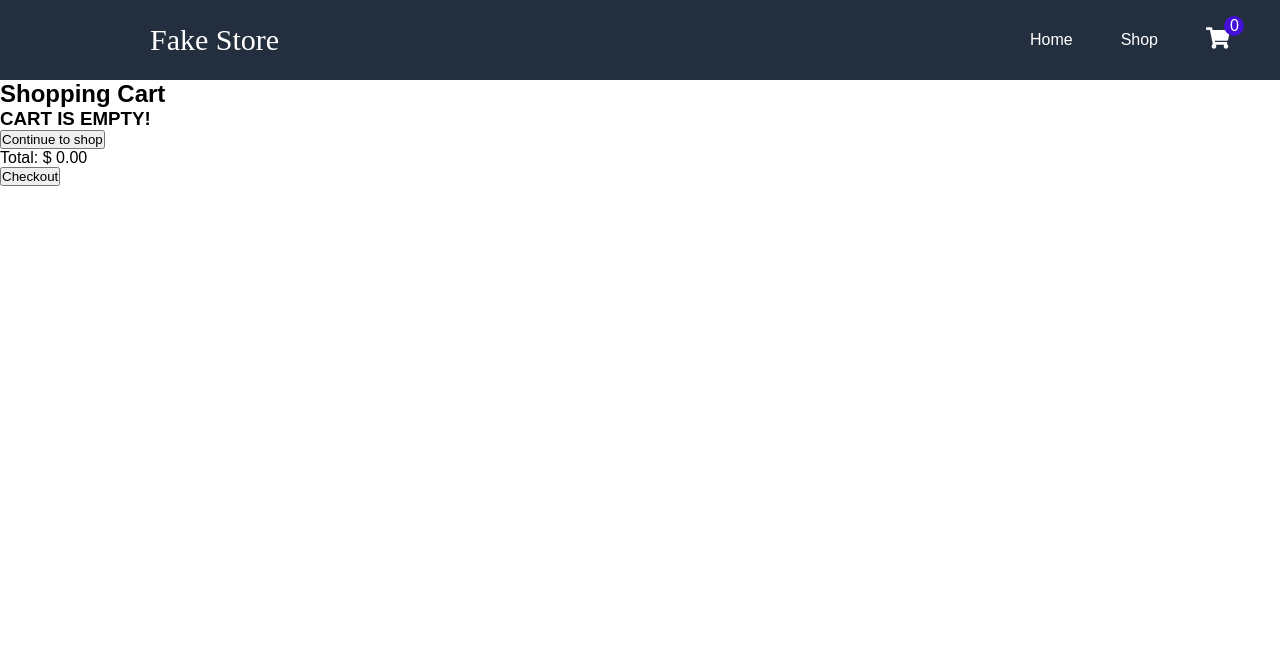
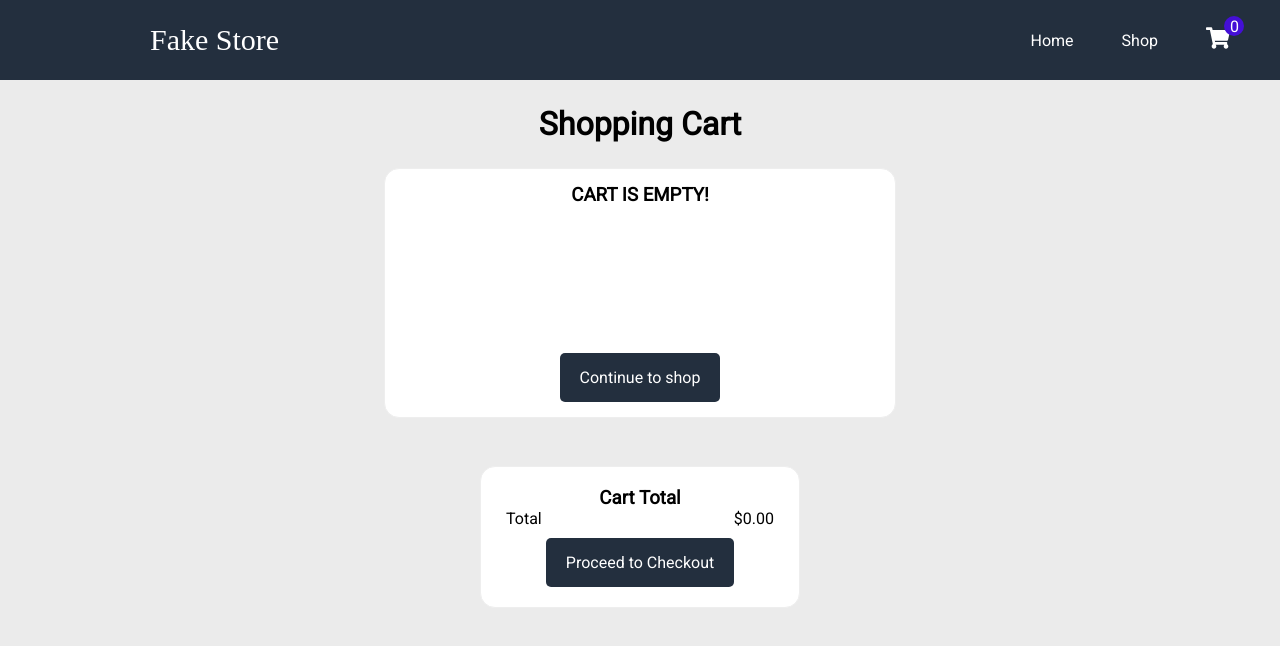
Before and after one commit to victavila/shopping-cart, a React (Create React App) app: page /cart in a window 1280 px wide. Shown: the top 646 px of the page. Built offline with nearby package versions, Linux system fonts and the light colour scheme; a web font is replaced by a local one.

Commit message:
Added styling to cart page

```diff
--- a/public/index.html
+++ b/public/index.html
@@ -11,6 +11,7 @@
     <link rel="preconnect" href="https://fonts.googleapis.com">
     <link rel="preconnect" href="https://fonts.gstatic.com" crossorigin>
     <link href="https://fonts.googleapis.com/css2?family=Dela+Gothic+One&display=swap" rel="stylesheet">
+    <link href="https://fonts.googleapis.com/css2?family=Roboto&display=swap" rel="stylesheet">
     <title>Shopping Cart</title>
   </head>
   <body>
--- a/src/index.css
+++ b/src/index.css
@@ -2,8 +2,19 @@
   box-sizing: border-box;
   margin: 0;
   padding: 0;
-  font-family: sans-serif;
+  font-family: 'Roboto', sans-serif;
 }
+
+body {
+  height: 100%;
+  background-color: #ebebeb;
+}
+
+/*
+-------
+Nav
+-------
+*/
 
 nav {
   background-color: #232f3e;
@@ -73,8 +84,13 @@ nav {
   font-size: 1.5rem;
 }
 
+/*
+------------
+Shop page
+------------
+*/
+
 .shop__container {
-  background-color: #ebebeb;
   display: flex;
   flex-direction: column;
   align-items: center;
@@ -133,3 +149,118 @@ nav {
   padding: 15px 20px;
   cursor: pointer;
 }
+
+.btn:hover {
+  background-color: #6387b3;
+}
+
+/*
+------------
+Cart Page
+------------
+*/
+
+.cart {
+  display: flex;
+  flex-direction: column;
+  align-items: center;
+  justify-content: center;
+}
+
+.cart__title {
+  padding: 25px 0px;
+  font-size: 2rem;
+}
+
+.cart__container {
+  display: flex;
+  flex-direction: column;
+  align-items: center;
+  gap: 3rem;
+  min-width: 50%;
+}
+
+.cart__items {
+  border: solid 1px #eee;
+  border-radius: 15px;
+  background-color: #fff;
+  padding: 10px;
+  width: 80%;
+}
+
+.cart__item {
+  display: flex;
+  align-items: center;
+  width: 100%;
+  gap: 2rem;
+  padding-bottom: 20px;
+}
+
+.item__image > img {
+  width: 50px;
+}
+
+.item__info {
+  display: flex;
+  flex-direction: column;
+  width: 100%;
+}
+
+.top__container {
+  display: flex;
+  justify-content: space-between;
+}
+
+.top__container > h3 {
+  width: 50%;
+}
+
+.bot__container {
+  display: flex;
+  justify-content: space-between;
+}
+
+.btn__delete {
+  border: none;
+  background-color: #fff;
+  color: #77898B;
+  cursor: pointer;
+}
+
+.item__quantity {
+  display: flex;
+  align-items: center;
+  gap: .5rem;
+  border: solid 1px black;
+  padding: 3px 8px;
+}
+
+.cart__total {
+  display: flex;
+  flex-direction: column;
+  align-items: center;
+  border: solid 1px #eee;
+  border-radius: 15px;
+  background-color: #fff;
+  width: 50%;
+  padding: 20px;
+}
+
+.total__display {
+  display: flex;
+  gap: 12rem;
+}
+
+.cart__checkout {
+  padding-top: 10px;
+}
+
+.cart__empty {
+  display: flex;
+  flex-direction: column;
+  align-items: center;
+  justify-content: space-between;
+  height: 250px;
+  padding-top: 15px;
+  padding-bottom: 15px;
+}
--- a/src/pages/Cart.tsx
+++ b/src/pages/Cart.tsx
@@ -1,6 +1,6 @@
 import { Link } from "react-router-dom";
 import { useAppDispatch, useAppSelector } from "../app/hooks";
-import { FaChevronUp, FaChevronDown, FaTrashAlt } from "react-icons/fa";
+import { FaChevronUp, FaChevronDown } from "react-icons/fa";
 import { decrementQuantity, incrementQuantity, deleteItem } from "../features/cartSlice";
 
 const Cart = () => {
@@ -12,21 +12,23 @@ const Cart = () => {
     <div className="cart">
       <h2 className="cart__title">Shopping Cart</h2>
       <div className="cart__container">
+        {amount > 0 ?
         <div className="cart__items">
-          {amount > 0 ?
-          <ul className="cart__list">
           {cartItems.map(item => (
-              <li className="cart__listItem" key={item.id}>
-                <div className="cart__item">
-                  <div className="cart__itemImg">
+            <div key={item.id} className="cart__item">
+              <div className="item__image">
                 <img src={item.image} alt={item.title}></img>
               </div>
-                  <div className="cart__itemDetails">
-                    <h4 className="item__name">{item.title}</h4>
-                    <div className="item__price">${item.price}</div>
+              <div className="item__info">
+                <div className="top__container">
+                  <h3>{item.title}</h3>
+                  <p>${(Math.round(item.price * 100) / 100).toFixed(2)}</p>
+                </div>
+                <div className="bot__container">
+                  <button className="btn__delete" onClick={() => dispatch(deleteItem(item))}>Remove Item</button>
                   <div className="item__quantity">
                     <div>{item.quantity}</div>
-                      <div className="item__quantityBtns">
+                    <div className="quantity__btns">
                       <div className="increment">
                         <FaChevronUp
                         style={{cursor: item.quantity > 98 ? "not-allowed": "pointer"}}
@@ -38,30 +40,27 @@ const Cart = () => {
                         onClick={() => dispatch(decrementQuantity(item))} />
                       </div>
                     </div>
-                      <div className="item__deleteBtn">
-                        <button>
-                          <FaTrashAlt onClick={() => dispatch(deleteItem(item))} />
-                        </button>
                   </div>
                 </div>
               </div>
             </div>
-              </li>
           ))}
-          </ul>:
-          <div>
+        </div>:
+        <div className="cart__items cart__empty">
           <h3>CART IS EMPTY!</h3>
           <Link to="/shop">
-              <button>Continue to shop</button>
+            <button className="btn">Continue to shop</button>
           </Link>
         </div>
         }
+        <div className="cart__total">
+          <h3>Cart Total</h3>
+          <div className="total__display">
+            <p>Total</p>
+            <p>${(Math.round(total * 100) / 100).toFixed(2)}</p>
           </div>
-        <div className="cart__total">
-          <div></div>
-          <div className="cart__total">Total: $ {(Math.round(total * 100) / 100).toFixed(2)}</div>
           <div className="cart__checkout">
-            <button className="checkout__btn">Checkout</button>
+            <button className="checkout__btn btn">Proceed to Checkout</button>
           </div>
         </div>
       </div>
```
Lines whose indentation alone changed are shown as unchanged.
